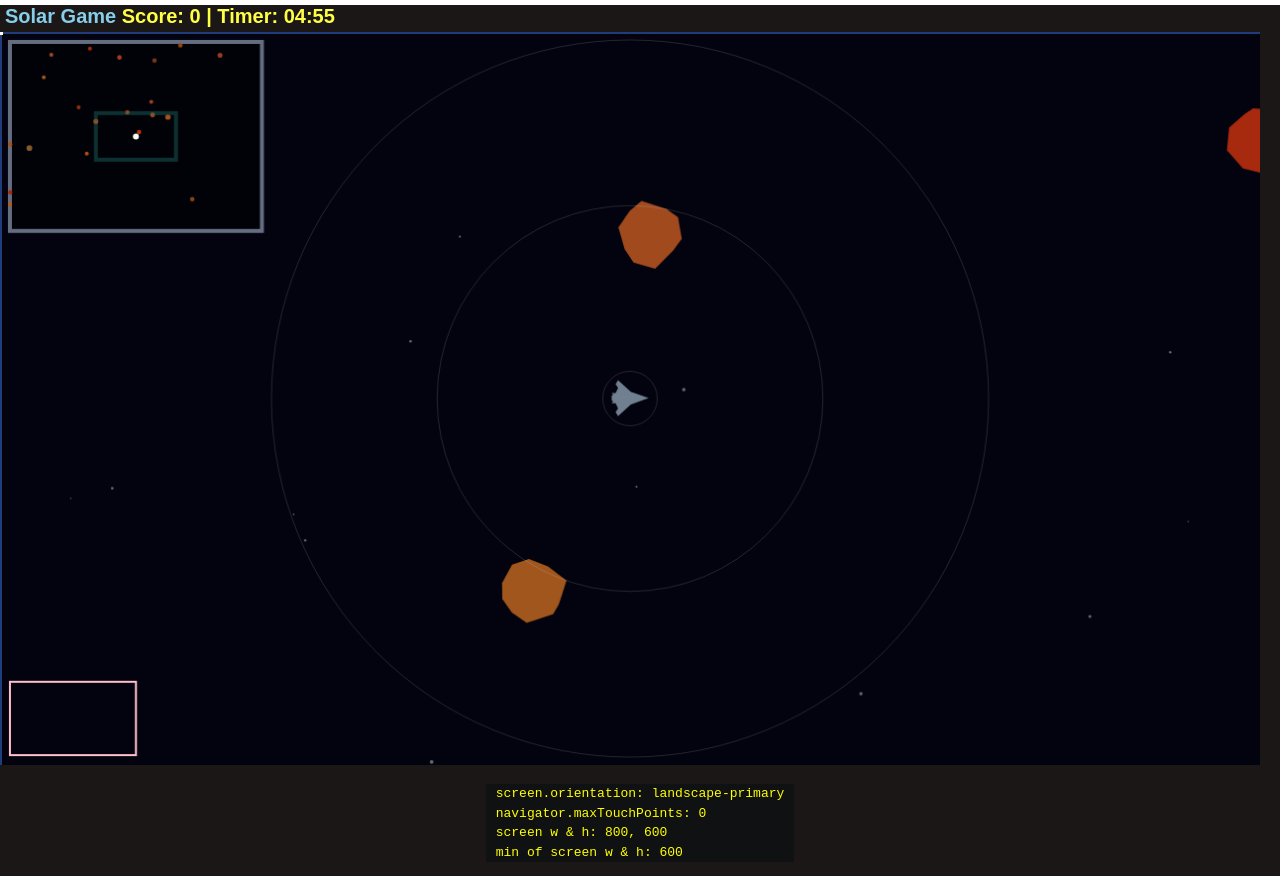
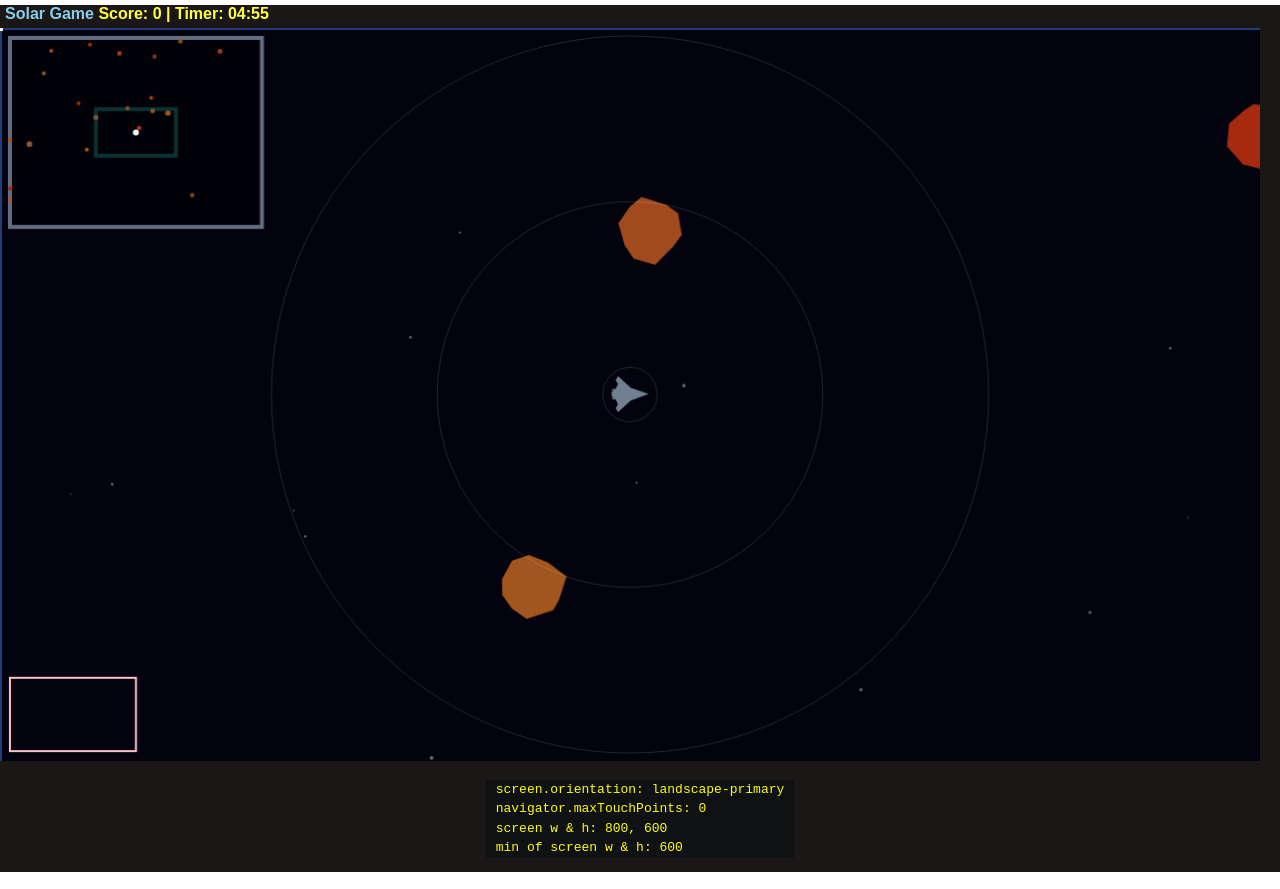
Before and after one commit to nickwelsh1/solargame, a website built with Vite: page index.html in a window 1280 px wide. Built offline with nearby package versions, Linux system fonts and the light colour scheme.

Commit message:
smaller title, score, timer

```diff
--- a/src/style.css
+++ b/src/style.css
@@ -31,7 +31,7 @@ body {
 }
 
 h1 {
-  font-size: 3.2em;
+  font-size: 16px;
   line-height: 1.1;
 }
 
@@ -121,7 +121,6 @@ body {
 h1 {
   color: skyblue;
   font-family: sans-serif;
-  font-size: 20px;
   margin: 5px;
   user-select: none;
 }
```
